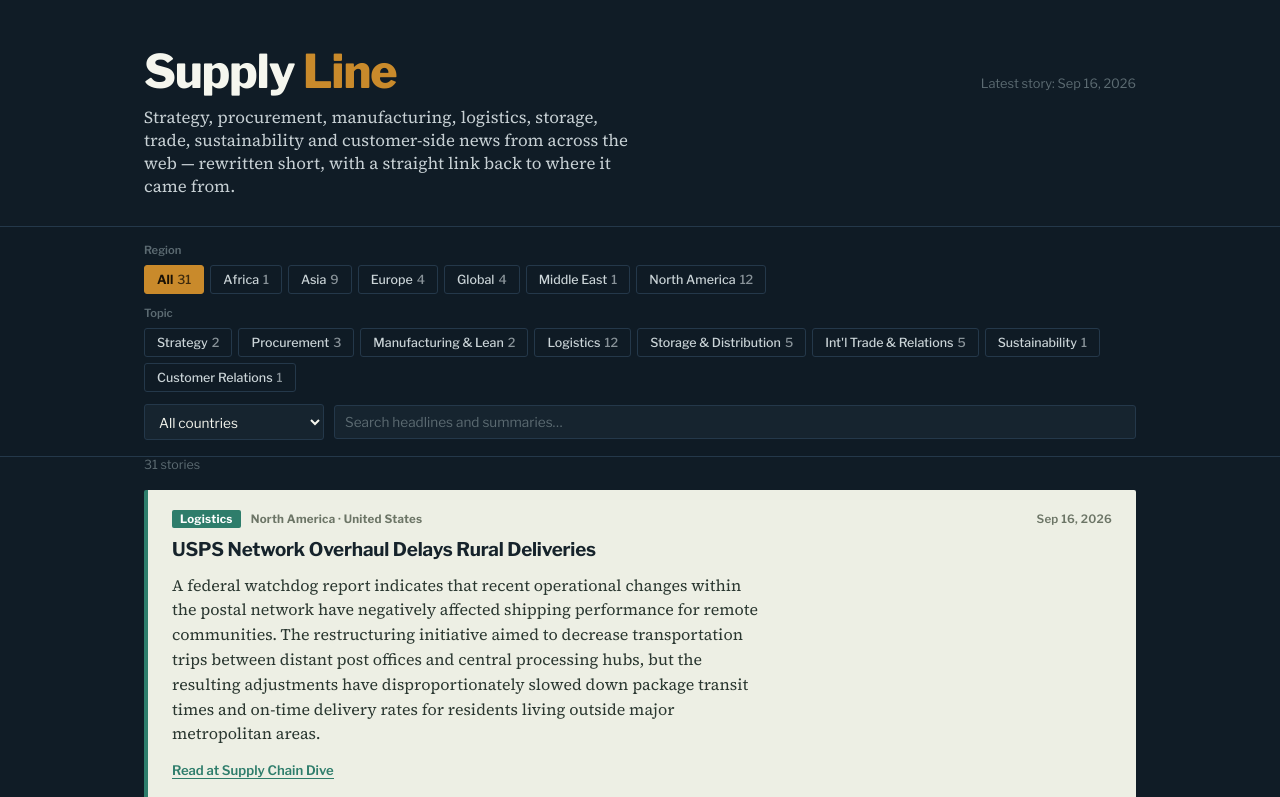
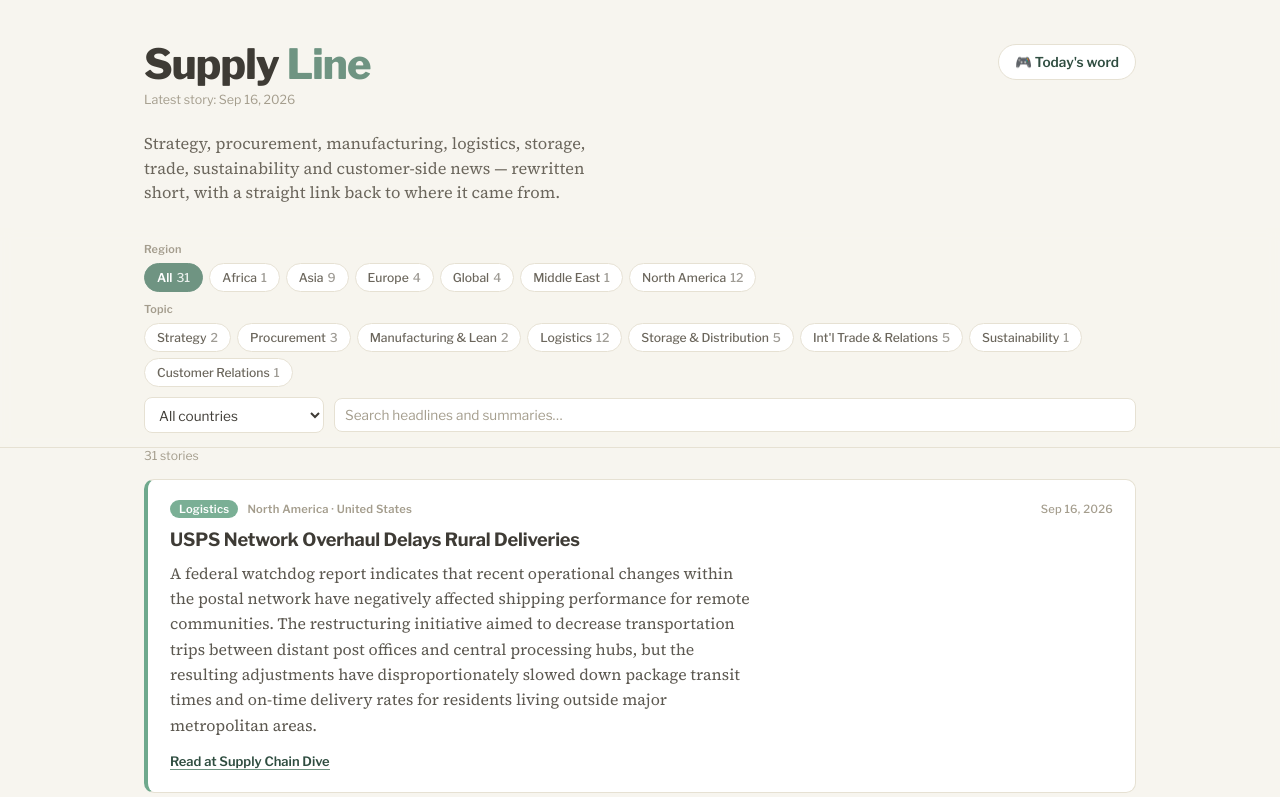
Before and after one commit to sruthisriram9eu/Supply-Line-News, a plain HTML site: page index.html in a window 1280 px wide. Shown: the top 797 px of the page. Drawn offline with nearby package versions, Linux system fonts and the light colour scheme.

Commit message:
Update index.html

```diff
--- a/index.html
+++ b/index.html
@@ -8,25 +8,25 @@
 <link href="https://fonts.googleapis.com/css2?family=Libre+Franklin:ital,wght@0,400;0,500;0,600;0,700;0,800;1,500&family=Source+Serif+4:ital,opsz,wght@0,8..60,400;0,8..60,500;1,8..60,400&display=swap" rel="stylesheet">
 <style>
   :root{
-    --bg: #101c26;
-    --bg-raised: #16242f;
-    --line-dark: #24384a;
-    --paper: #edefe4;
-    --paper-hi: #f5f6ee;
-    --ink: #16232b;
-    --muted: #5c6b72;
-    --muted-onpaper: #6c7566;
-    --amber: #c98a2b;
-    --amber-soft: #e7c98a;
+    /* soft, low-contrast, warm-neutral palette */
+    --bg: #f7f5ef;
+    --bg-card: #ffffff;
+    --line: #e6e1d3;
+    --ink: #3e3b35;
+    --muted: #8b8579;
+    --muted-2: #a49d8d;
+    --accent: #6f9482;       /* soft sage — primary interactive color */
+    --accent-soft: #dfe9e2;
+    --accent-ink: #2f4d40;
 
-    --c-strategy: #4a5568;
-    --c-procurement: #b9791f;
-    --c-manufacturing: #7a5a2e;
-    --c-logistics: #2e7d6b;
-    --c-storage_distribution: #2f6f8f;
-    --c-international_relations: #8a3d4f;
-    --c-sustainability: #3f8a52;
-    --c-crm: #6b4d8a;
+    --c-strategy: #8b97a6;
+    --c-procurement: #c3a05b;
+    --c-manufacturing: #ab8058;
+    --c-logistics: #6fa98d;
+    --c-storage_distribution: #7095ab;
+    --c-international_relations: #b98090;
+    --c-sustainability: #74a179;
+    --c-crm: #9c8ba8;
   }
 
   *{ box-sizing:border-box; }
@@ -34,67 +34,82 @@
   body{
     margin:0;
     background:var(--bg);
-    color:var(--paper-hi);
+    color:var(--ink);
     font-family:'Libre Franklin', system-ui, sans-serif;
     -webkit-font-smoothing:antialiased;
   }
   a{ color:inherit; }
-  :focus-visible{ outline:2px solid var(--amber-soft); outline-offset:2px; }
+  :focus-visible{ outline:2px solid var(--accent); outline-offset:2px; }
 
   .wrap{ max-width:1040px; margin:0 auto; padding:0 24px; }
 
-  header.masthead{ padding:48px 0 28px; border-bottom:1px solid var(--line-dark); }
-  .masthead-row{ display:flex; justify-content:space-between; align-items:baseline; gap:16px; flex-wrap:wrap; }
-  .wordmark{ font-weight:800; font-size:clamp(2rem, 5vw, 2.9rem); letter-spacing:-0.02em; margin:0; line-height:1; }
-  .wordmark .bar{ color:var(--amber); }
-  .updated{ font-size:0.8rem; color:var(--muted); white-space:nowrap; }
-  .tagline{ margin:12px 0 0; font-family:'Source Serif 4', Georgia, serif; font-size:1.05rem; color:#c7d0d4; max-width:56ch; }
+  header.masthead{ padding:44px 0 24px; }
+  .masthead-row{ display:flex; justify-content:space-between; align-items:flex-start; gap:16px; flex-wrap:wrap; }
+  .wordmark{ font-weight:800; font-size:clamp(1.9rem, 4.5vw, 2.6rem); letter-spacing:-0.02em; margin:0; line-height:1; color:var(--ink); }
+  .wordmark .bar{ color:var(--accent); }
+  .updated{ font-size:0.78rem; color:var(--muted-2); white-space:nowrap; margin-top:6px; }
+  .tagline{ margin:12px 0 0; font-family:'Source Serif 4', Georgia, serif; font-size:1.02rem; color:#6b665c; max-width:56ch; line-height:1.5; }
+
+  .game-btn{
+    appearance:none; border:1px solid var(--line); background:var(--bg-card);
+    color:var(--accent-ink); font-family:'Libre Franklin', sans-serif; font-weight:600; font-size:0.85rem;
+    padding:9px 16px; border-radius:20px; cursor:pointer;
+    display:inline-flex; align-items:center; gap:8px;
+    transition:background .15s ease, border-color .15s ease, transform .1s ease;
+  }
+  .game-btn:hover{ background:var(--accent-soft); border-color:var(--accent); }
+  .game-btn:active{ transform:scale(0.97); }
 
   .controls{
     position:sticky; top:0; z-index:5;
-    background:rgba(16,28,38,0.96);
+    background:rgba(247,245,239,0.94);
     backdrop-filter:blur(6px);
-    border-bottom:1px solid var(--line-dark);
-    padding:16px 0;
+    border-bottom:1px solid var(--line);
+    padding:14px 0;
   }
-  .control-group{ margin-bottom:12px; }
+  .control-group{ margin-bottom:10px; }
   .control-group:last-child{ margin-bottom:0; }
-  .control-label{ font-size:0.7rem; color:var(--muted); margin:0 0 8px; font-weight:600; }
+  .control-label{ font-size:0.68rem; color:var(--muted-2); margin:0 0 7px; font-weight:600; letter-spacing:0.02em; }
   .pillrow{ display:flex; flex-wrap:wrap; gap:6px; }
   .pill{
-    appearance:none; border:1px solid var(--line-dark); background:transparent;
-    color:#cbd5d8; font-family:inherit; font-size:0.78rem; font-weight:500;
-    padding:6px 12px; border-radius:3px; cursor:pointer;
+    appearance:none; border:1px solid var(--line); background:var(--bg-card);
+    color:#6b665c; font-family:inherit; font-size:0.76rem; font-weight:500;
+    padding:6px 12px; border-radius:16px; cursor:pointer;
     transition:border-color .15s ease, color .15s ease, background .15s ease;
   }
-  .pill:hover{ border-color:var(--amber-soft); color:var(--paper-hi); }
-  .pill.active{ background:var(--amber); border-color:var(--amber); color:#1a1206; font-weight:700; }
+  .pill:hover{ border-color:var(--accent); color:var(--accent-ink); }
+  .pill.active{ background:var(--accent); border-color:var(--accent); color:#fff; font-weight:600; }
   .pill .count{ opacity:0.65; font-weight:500; margin-left:4px; }
-  .pill.active .count{ opacity:0.8; }
+  .pill.active .count{ opacity:0.85; }
 
   .searchrow{ display:flex; gap:10px; align-items:center; }
   select, input[type="search"]{
-    background:var(--bg-raised); border:1px solid var(--line-dark); color:var(--paper-hi);
-    font-family:inherit; font-size:0.85rem; padding:8px 10px; border-radius:3px;
+    background:var(--bg-card); border:1px solid var(--line); color:var(--ink);
+    font-family:inherit; font-size:0.85rem; padding:8px 10px; border-radius:8px;
   }
   select{ min-width:180px; }
   input[type="search"]{ flex:1; min-width:160px; }
-  input[type="search"]::placeholder{ color:var(--muted); }
+  input[type="search"]::placeholder{ color:var(--muted-2); }
 
-  main{ padding:28px 0 80px; }
-  .result-count{ font-size:0.78rem; color:var(--muted); margin:0 0 18px; }
+  main{ padding:26px 0 80px; }
+  .result-count{ font-size:0.76rem; color:var(--muted-2); margin:0 0 16px; }
 
   .item{
-    background:var(--paper); color:var(--ink);
+    background:var(--bg-card);
+    border:1px solid var(--line);
     border-left:4px solid var(--c-logistics);
-    border-radius:2px; padding:20px 24px 22px; margin-bottom:14px;
+    border-radius:10px;
+    padding:20px 22px 22px;
+    margin-bottom:12px;
+    transition:box-shadow .15s ease, transform .1s ease;
   }
+  .item:hover{ box-shadow:0 4px 16px rgba(62,59,53,0.06); }
   .item-meta{
-    display:flex; flex-wrap:wrap; align-items:center; gap:10px;
-    font-size:0.72rem; font-weight:700; letter-spacing:0.02em;
-    margin-bottom:10px; color:var(--muted-onpaper);
+    display:flex; flex-wrap:wrap; align-items:center; gap:9px;
+    font-size:0.7rem; font-weight:600; letter-spacing:0.02em;
+    margin-bottom:9px; color:var(--muted);
   }
-  .tag{ padding:2px 8px; border-radius:2px; color:#fff; font-weight:700; }
+  .tag{ padding:2px 9px; border-radius:10px; color:#fff; font-weight:600; opacity:0.92; }
   .tag-strategy{ background:var(--c-strategy); }
   .tag-procurement{ background:var(--c-procurement); }
   .tag-manufacturing{ background:var(--c-manufacturing); }
@@ -104,28 +119,74 @@
   .tag-sustainability{ background:var(--c-sustainability); }
   .tag-crm{ background:var(--c-crm); }
 
-  .geo{ color:var(--muted-onpaper); }
-  .date{ margin-left:auto; color:var(--muted-onpaper); font-weight:600; }
+  .geo{ color:var(--muted-2); }
+  .date{ margin-left:auto; color:var(--muted-2); font-weight:500; }
 
-  .item h2{ font-size:1.18rem; line-height:1.28; margin:0 0 10px; font-weight:700; letter-spacing:-0.01em; }
+  .item h2{ font-size:1.14rem; line-height:1.32; margin:0 0 9px; font-weight:700; letter-spacing:-0.01em; color:var(--ink); }
   .item p{
     font-family:'Source Serif 4', Georgia, serif;
-    font-size:1rem; line-height:1.55; margin:0 0 14px; max-width:70ch; color:#2a3730;
+    font-size:0.99rem; line-height:1.6; margin:0 0 13px; max-width:70ch; color:#5c5850;
   }
   .item .source-link{
-    font-size:0.82rem; font-weight:600; color:var(--c-logistics);
-    text-decoration:none; border-bottom:1px solid currentColor;
+    font-size:0.81rem; font-weight:600; color:var(--accent-ink);
+    text-decoration:none; border-bottom:1px solid var(--accent);
   }
-  .item .source-link:hover{ color:var(--c-international_relations); }
+  .item .source-link:hover{ color:var(--c-international_relations); border-color:currentColor; }
 
-  .empty, .loading{ text-align:center; padding:60px 20px; color:var(--muted); font-family:'Source Serif 4', Georgia, serif; font-size:1.05rem; }
+  .empty, .loading{ text-align:center; padding:60px 20px; color:var(--muted-2); font-family:'Source Serif 4', Georgia, serif; font-size:1.02rem; }
 
-  footer{ border-top:1px solid var(--line-dark); padding:24px 0 48px; font-size:0.75rem; color:var(--muted); max-width:70ch; line-height:1.6; }
+  footer{ border-top:1px solid var(--line); padding:24px 0 48px; font-size:0.74rem; color:var(--muted-2); max-width:70ch; line-height:1.6; }
+
+  /* ---------- Daily game modal ---------- */
+  .modal-overlay{
+    position:fixed; inset:0; background:rgba(62,59,53,0.35);
+    display:none; align-items:center; justify-content:center; z-index:50; padding:20px;
+  }
+  .modal-overlay.open{ display:flex; }
+  .modal{
+    background:var(--bg-card); border-radius:16px; padding:26px 24px 22px;
+    max-width:420px; width:100%; max-height:90vh; overflow-y:auto;
+    box-shadow:0 20px 60px rgba(62,59,53,0.25);
+  }
+  .modal-head{ display:flex; justify-content:space-between; align-items:center; margin-bottom:4px; }
+  .modal-head h3{ margin:0; font-size:1.15rem; font-weight:700; }
+  .modal-close{ background:none; border:none; font-size:1.3rem; color:var(--muted); cursor:pointer; line-height:1; padding:4px; }
+  .modal-sub{ font-size:0.82rem; color:var(--muted); margin:0 0 18px; font-family:'Source Serif 4', Georgia, serif; }
+
+  .grid{ display:grid; grid-template-rows:repeat(6, 1fr); gap:6px; margin-bottom:18px; }
+  .grid-row{ display:grid; grid-template-columns:repeat(5, 1fr); gap:6px; }
+  .tile{
+    aspect-ratio:1; border:2px solid var(--line); border-radius:6px;
+    display:flex; align-items:center; justify-content:center;
+    font-weight:700; font-size:1.3rem; text-transform:uppercase; color:var(--ink);
+    background:var(--bg-card); transition:transform .15s ease;
+  }
+  .tile.filled{ border-color:var(--muted-2); }
+  .tile.correct{ background:var(--c-logistics); border-color:var(--c-logistics); color:#fff; }
+  .tile.present{ background:var(--c-procurement); border-color:var(--c-procurement); color:#fff; }
+  .tile.absent{ background:#d8d3c4; border-color:#d8d3c4; color:#6b665c; }
+  .tile.pop{ transform:scale(1.08); }
+
+  .keyboard{ display:flex; flex-direction:column; gap:6px; }
+  .kb-row{ display:flex; gap:5px; justify-content:center; }
+  .key{
+    appearance:none; border:none; border-radius:6px; background:var(--accent-soft);
+    color:var(--accent-ink); font-family:inherit; font-weight:600; font-size:0.78rem;
+    padding:11px 0; flex:1; min-width:0; cursor:pointer; text-transform:uppercase;
+  }
+  .key:hover{ background:var(--accent); color:#fff; }
+  .key.wide{ flex:1.6; font-size:0.68rem; }
+  .key.correct{ background:var(--c-logistics); color:#fff; }
+  .key.present{ background:var(--c-procurement); color:#fff; }
+  .key.absent{ background:#d8d3c4; color:#8b8579; }
+
+  .game-msg{ text-align:center; font-size:0.9rem; font-weight:600; margin:0 0 14px; min-height:1.3em; color:var(--accent-ink); }
 
   @media (max-width:640px){
     .wrap{ padding:0 16px; }
-    header.masthead{ padding:32px 0 22px; }
+    header.masthead{ padding:32px 0 20px; }
     .date{ margin-left:0; width:100%; }
+    .masthead-row{ align-items:flex-start; }
   }
 </style>
 </head>
@@ -134,10 +195,13 @@
 <header class="masthead">
   <div class="wrap">
     <div class="masthead-row">
-      <h1 class="wordmark">Supply <span class="bar">Line</span></h1>
-      <span class="updated" id="updatedLabel">Loading…</span>
+      <div>
+        <h1 class="wordmark">Supply <span class="bar">Line</span></h1>
+        <p class="updated" id="updatedLabel">Loading…</p>
+      </div>
+      <button class="game-btn" id="openGame">🎮 Today's word</button>
     </div>
-    <p class="tagline">Strategy, procurement, manufacturing, logistics, storage, trade, sustainability and customer-side news from across the web — rewritten short, with a straight link back to where it came from.</p>
+    <p class="tagline">Strategy, procurement, manufacturing, logistics, storage, trade, sustainability and customer-side news — rewritten short, with a straight link back to where it came from.</p>
   </div>
 </header>
 
@@ -165,9 +229,23 @@
 </main>
 
 <footer class="wrap">
-  Stories are pulled from public supply chain news feeds and rewritten by Claude into short, sourced summaries — every summary links back to the original article, which is where the full story lives. See the project README for how the update pipeline works.
+  Stories are pulled from public supply chain news feeds and rewritten by AI into short, sourced summaries — every summary links back to the original article, which is where the full story lives. Each one is also screened for relevance before it's added, so this stays a supply chain feed rather than a general news firehose.
 </footer>
 
+<div class="modal-overlay" id="gameOverlay">
+  <div class="modal">
+    <div class="modal-head">
+      <h3>Today's word</h3>
+      <button class="modal-close" id="closeGame" aria-label="Close">✕</button>
+    </div>
+    <p class="modal-sub">A 5-letter supply chain term. New word every day.</p>
+    <p class="game-msg" id="gameMsg">&nbsp;</p>
+    <div class="grid" id="grid"></div>
+    <div class="keyboard" id="keyboard"></div>
+  </div>
+</div>
+
 <script src="app.js"></script>
+<script src="game.js"></script>
 </body>
 </html>
```
